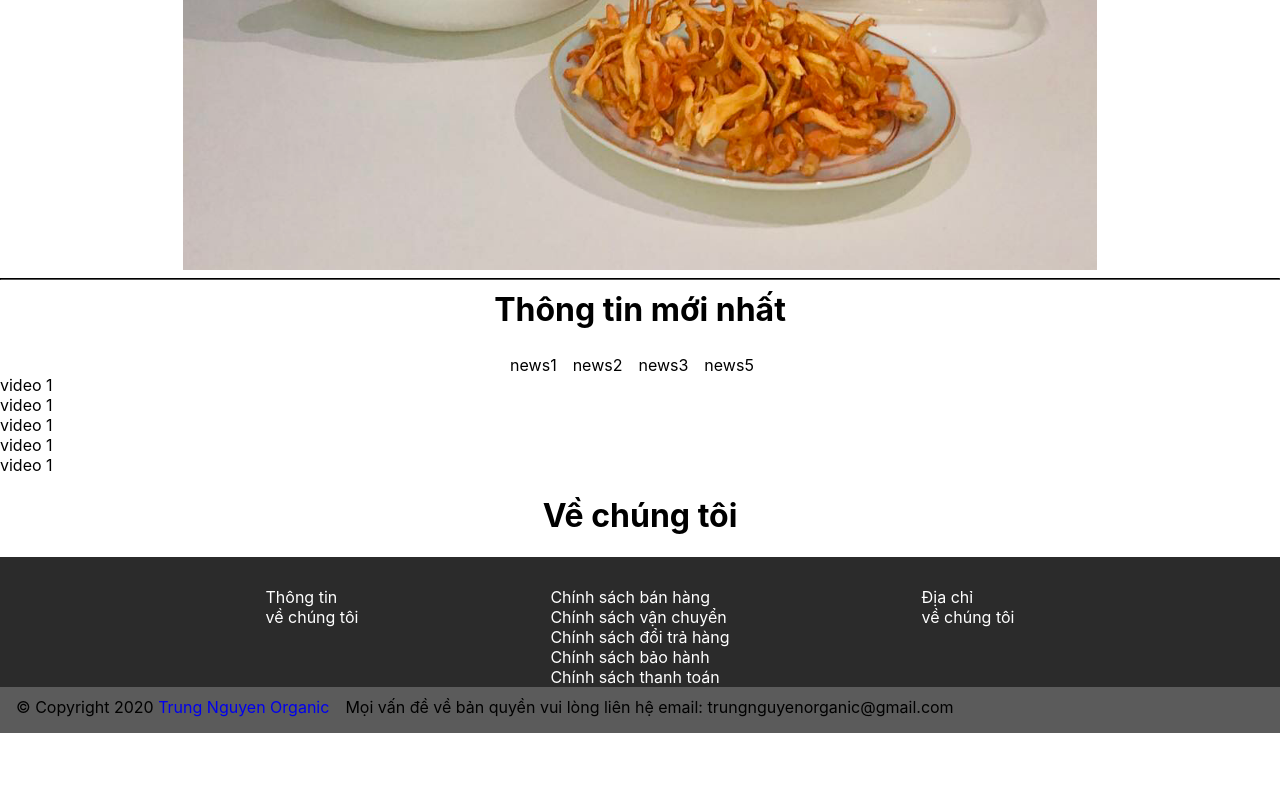
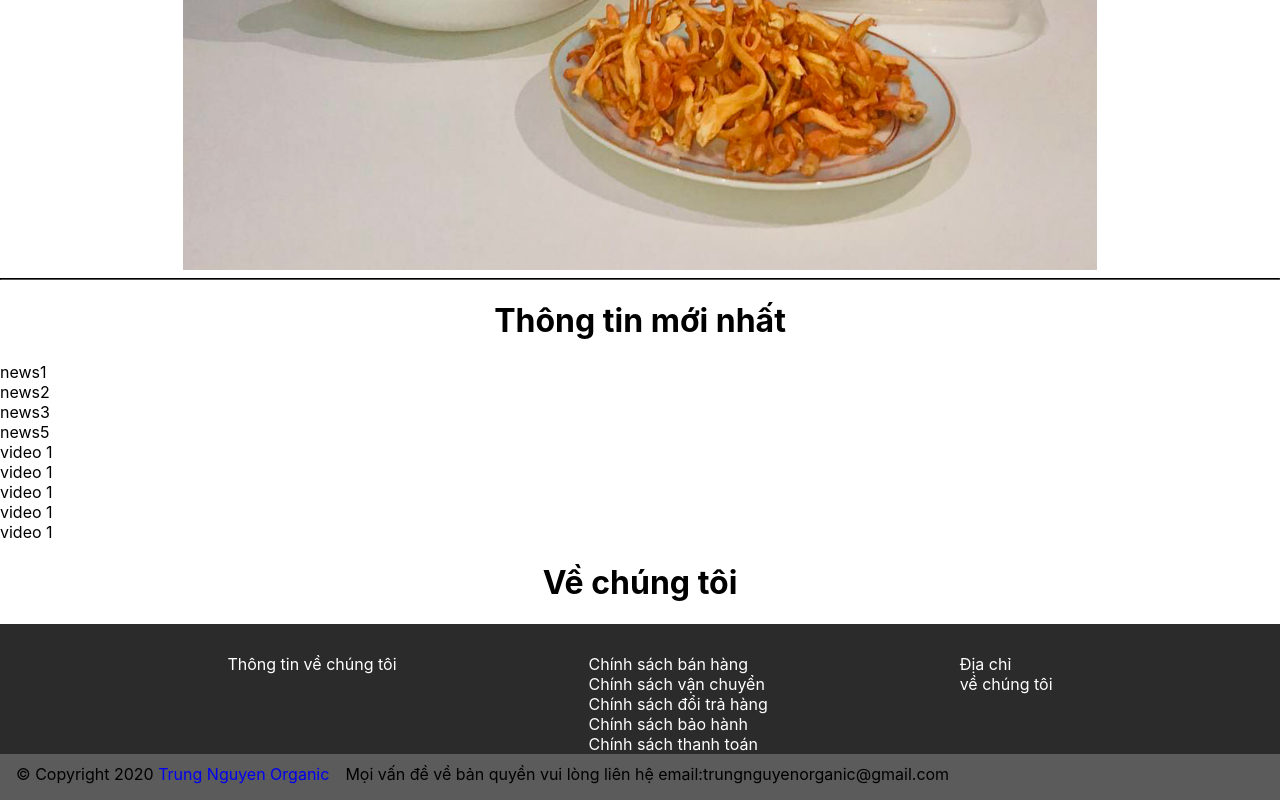
Before and after one commit to kieuvinhh/trungnguyenorganic, a React (Create React App) app: page / in a window 1280 px wide. Shown: the part 390-1190 px from the top of the page. Before the commit the page ends 1123 px from the top, so only its background shows below. Built offline with nearby package versions, Linux system fonts and the light colour scheme.

Commit message:
dividefile

```diff
--- /dev/null
+++ b/src/Aboutus.css
@@ -0,0 +1,4 @@
+.aboutUs {
+  justify-content: center;
+  display: flex;
+}
--- /dev/null
+++ b/src/Aboutus.js
@@ -0,0 +1,11 @@
+import react from "react";
+import "./Aboutus.css"
+function Aboutus() {
+    return(
+        <div className="aboutUs">
+            <h1 id="aboutus">Về chúng tôi</h1>
+        </div>
+    );
+}
+
+export default Aboutus;
--- a/src/App.css
+++ b/src/App.css
@@ -1,74 +1,5 @@
-.news {
-  display: flex;
-  justify-content: center;
-}
 .divided {
   border-color: black;
   border-width: 0.1vw;
   background-color: black;
 }
-
-#content-center {
-  border-color: black;
-  margin-top: 0.3em;
-}
-
-#news1 {
-  margin-top: 0.3em;
-  margin-right: 1em;
-  color: black;
-}
-
-#news2 {
-  margin-top: 0.3em;
-  margin-right: 1em;
-  color: black;
-}
-
-#news3 {
-  margin-top: 0.3em;
-  margin-right: 1em;
-  color: black;
-}
-
-#news4 {
-  border-color: black;
-  margin-top: 0.3em;
-  margin-right: 1em;
-  color: black;
-}
-
-.Bottom {
-  background-color: rgb(43, 43, 43);
-  display: flex;
-  justify-content: center;
-}
-
-.information {
-  margin-right: 15vw;
-  color: white;
-  padding: 30px 0px 0px;
-}
-.policy {
-  margin-right: 15vw;
-
-  color: white;
-  padding: 30px 0px 0px;
-}
-.address {
-  color: white;
-  padding: 30px 0px 0px;
-}
-.Footer {
-  padding: 10px 0px 15px;
-  background-color: rgb(91, 91, 91);
-  display: flex;
-  padding-bottom: 1em;
-}
-#Copyright {
-  padding-left: 1em;
-  padding-right: 1em;
-}
-a {
-  text-decoration: none;
-}
--- a/src/App.js
+++ b/src/App.js
@@ -3,6 +3,9 @@ import Header from "./Header.js";
 import Poster from "./Poster.js";
 import Content from "./Content";
 import Comunity from "./Comunity";
+import Aboutus from "./Aboutus";
+import Bottom from "./Bottom";
+import Footer from "./Footer";
 function App() {
   return (
     <div>
@@ -14,42 +17,9 @@ function App() {
 
       <Comunity />
 
-      <center className="aboutUs">
-        <h1 id="aboutus">Về chúng tôi</h1>
-      </center>
-
-      <div className="Bottom">
-        <div className="information">
-          {" "}
-          Thông tin
-          <div>về chúng tôi</div>
-        </div>
-
-        <div className="policy">
-          {" "}
-          Chính sách bán hàng
-          <div>Chính sách vận chuyển</div>
-          <div>Chính sách đổi trả hàng</div>
-          <div>Chính sách bảo hành</div>
-          <div>Chính sách thanh toán</div>
-        </div>
-
-        <div className="address">
-          {" "}
-          Địa chỉ
-          <div>về chúng tôi</div>
-        </div>
-      </div>
-      <div className="Footer">
-        <div id="Copyright">
-          &copy; Copyright 2020 <a href="home">Trung Nguyen Organic</a>
-        </div>
-        <div id="Problem">
-          {" "}
-          Mọi vấn đề về bản quyền vui lòng liên hệ email:
-          trungnguyenorganic@gmail.com
-        </div>
-      </div>
+      <Aboutus/>
+      <Bottom/>
+      <Footer/>
     </div>
   );
 }
--- /dev/null
+++ b/src/Bottom.css
@@ -0,0 +1,21 @@
+.Bottom {
+  background-color: rgb(43, 43, 43);
+  display: flex;
+  justify-content: center;
+}
+
+.information {
+  margin-right: 15vw;
+  color: white;
+  padding: 30px 0px 0px;
+}
+.policy {
+  margin-right: 15vw;
+
+  color: white;
+  padding: 30px 0px 0px;
+}
+.address {
+  color: white;
+  padding: 30px 0px 0px;
+}
--- /dev/null
+++ b/src/Bottom.js
@@ -0,0 +1,25 @@
+import react from "react";
+import "./Bottom.css"
+function Bottom () {
+    return (
+    <div className="Bottom">
+        <div className="information"> Thông tin về chúng tôi </div>
+
+        <div className="policy">
+            <div>Chính sách bán hàng</div>
+            <div>Chính sách vận chuyển</div>
+            <div>Chính sách đổi trả hàng</div>
+            <div>Chính sách bảo hành</div>
+            <div>Chính sách thanh toán</div>
+        </div>
+
+        <div className="address">
+            <div>Địa chỉ</div>
+            <div>về chúng tôi</div>
+        </div>
+
+
+    </div>
+  );
+}
+export default Bottom;
--- /dev/null
+++ b/src/Footer.css
@@ -0,0 +1,13 @@
+.Footer {
+  padding: 10px 0px 15px;
+  background-color: rgb(91, 91, 91);
+  display: flex;
+  padding-bottom: 1em;
+}
+#Copyright {
+  padding-left: 1em;
+  padding-right: 1em;
+}
+a {
+  text-decoration: none;
+}
--- /dev/null
+++ b/src/Footer.js
@@ -0,0 +1,11 @@
+import react from "react";
+import "./Footer.css"
+function Footer () {
+    return(
+        <div className="Footer">
+            <div id="Copyright">&copy; Copyright 2020 <a href="home">Trung Nguyen Organic</a></div>
+        <div id="Problem"> Mọi vấn đề về bản quyền vui lòng liên hệ email:trungnguyenorganic@gmail.com</div>
+        </div>
+    );
+}
+export default Footer;
```
